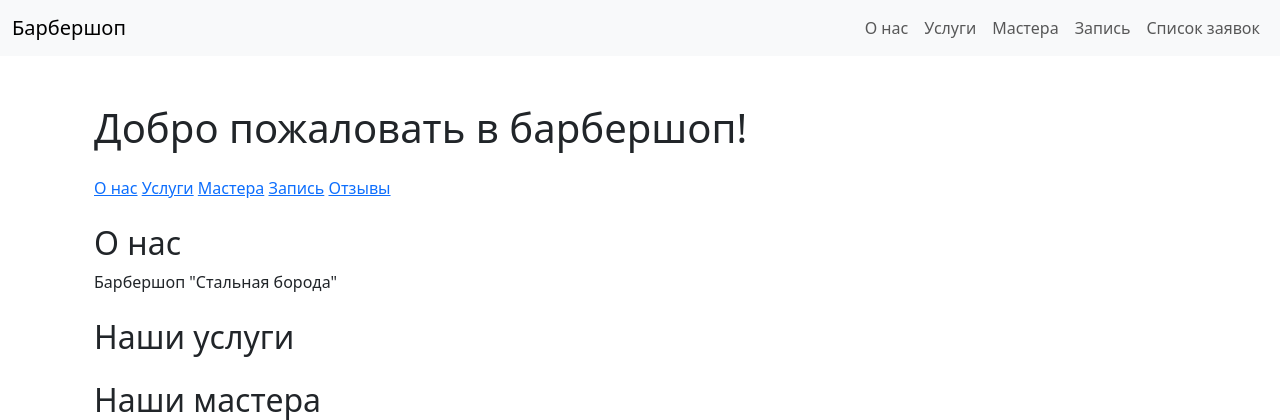
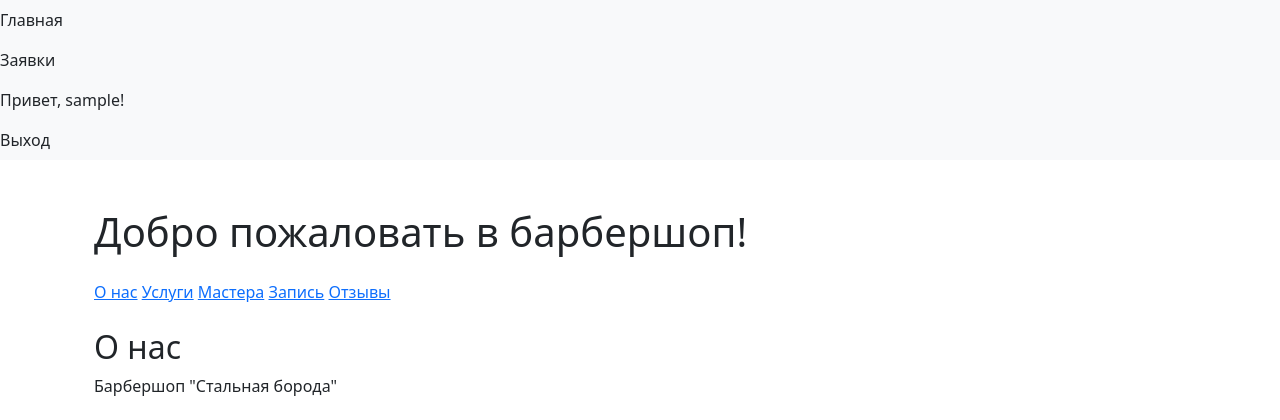
Before and after one commit to Kirill863/hw36, a Django app: page / in a window 1280 px wide. Shown: the top 420 px of the page. Run offline with Django 5.2, Linux system fonts and the light colour scheme; the visitor is signed in with stand-in values (Sample User, id 1); data that the repository does not hold is empty; parts of the project's set-up code (start-up, migrations or seed data) failed here and were passed over.

Commit message:
hw28_ проверил ошибки

```diff
--- a/core/views.py
+++ b/core/views.py
@@ -30,19 +30,20 @@ def order_list(request):
     search_phone = 'search_phone' in request.GET
     search_comment = 'search_comment' in request.GET
 
+    # Базовый queryset
     orders = Order.objects.select_related('master').prefetch_related('services').order_by('-date_created')
 
+    # Фильтрация по поисковому запросу
     if query:
-        q_objects = Q()
+        filters = Q()
         if search_name:
-            q_objects |= Q(client_name__icontains=query)
+            filters |= Q(client_name__icontains=query)
         if search_phone:
-            q_objects |= Q(phone__icontains=query)
+            filters |= Q(phone__icontains=query)
         if search_comment:
-            q_objects |= Q(comment__icontains=query)
+            filters |= Q(comment__icontains=query)
 
-        if q_objects:
-            orders = orders.filter(q_objects)
+        orders = orders.filter(filters)
 
     return render(request, 'orders/order_list.html', {
         'orders': orders,
@@ -51,6 +52,7 @@ def order_list(request):
         'search_phone': search_phone,
         'search_comment': search_comment,
     })
+
 
 @login_required
 def order_detail(request, pk):
--- a/templates/includes/menu.html
+++ b/templates/includes/menu.html
@@ -1,30 +1,24 @@
-<nav class="navbar navbar-expand-lg navbar-light bg-light">
-    <div class="container-fluid">
-        <a class="navbar-brand" href="{% url 'index' %}">Барбершоп</a>
-        <button class="navbar-toggler" type="button" data-bs-toggle="collapse" data-bs-target="#navbarNav"
-                aria-controls="navbarNav" aria-expanded="false" aria-label="Toggle navigation">
-            <span class="navbar-toggler-icon"></span>
-        </button>
-        <div class="collapse navbar-collapse" id="navbarNav">
-            <ul class="navbar-nav ms-auto">
+<!-- includes/menu.html -->
+<ul class="navbar-nav me-auto mb-2 mb-lg-0">
     <li class="nav-item">
-                    <a class="nav-link" href="#about">О нас</a>
+        <a class="nav-link" href="{% url 'index' %}">Главная</a>
+    </li>
+    {% if user.is_authenticated %}
+        <li class="nav-item">
+            <a class="nav-link" href="{% url 'order_list' %}">Заявки</a>
         </li>
         <li class="nav-item">
-                    <a class="nav-link" href="#services">Услуги</a>
+            <span class="nav-link">Привет, {{ user.username }}!</span>
         </li>
         <li class="nav-item">
-                    <a class="nav-link" href="#masters">Мастера</a>
+            <a class="nav-link" href="{% url 'logout' %}">Выход</a>
+        </li>
+    {% else %}
+        <li class="nav-item">
+            <a class="nav-link" href="{% url 'login' %}">Вход</a>
         </li>
         <li class="nav-item">
-                    <a class="nav-link" href="#booking">Запись</a>
-                </li>
-                {% if request.user.is_staff %}
-                    <li class="nav-item">
-                        <a class="nav-link" href="{% url 'order_list' %}">Список заявок</a>
+            <a class="nav-link" href="{% url 'register' %}">Регистрация</a>
         </li>
     {% endif %}
 </ul>
-        </div>
-    </div>
-</nav>
```
Lines whose indentation alone changed are shown as unchanged.
